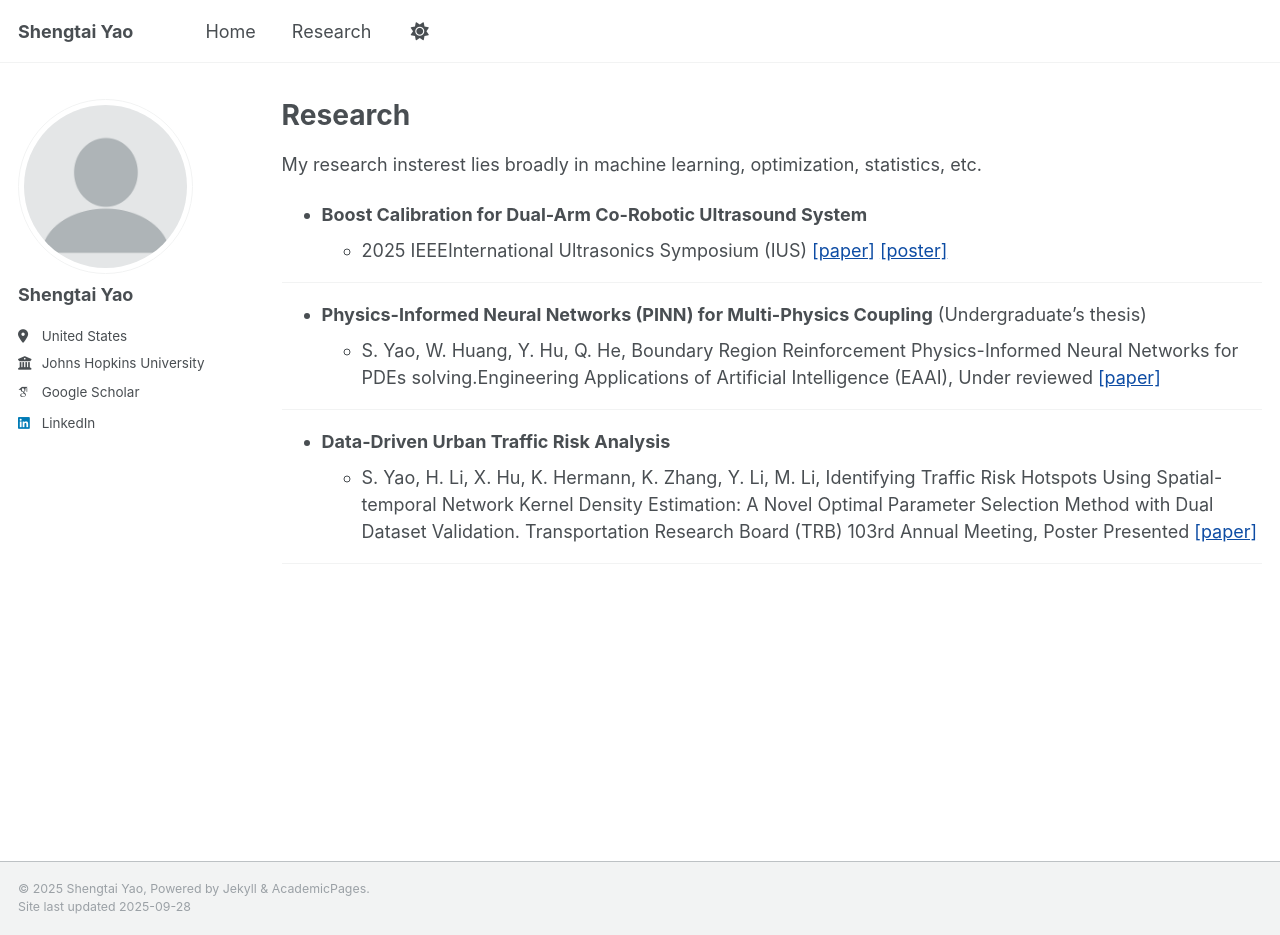
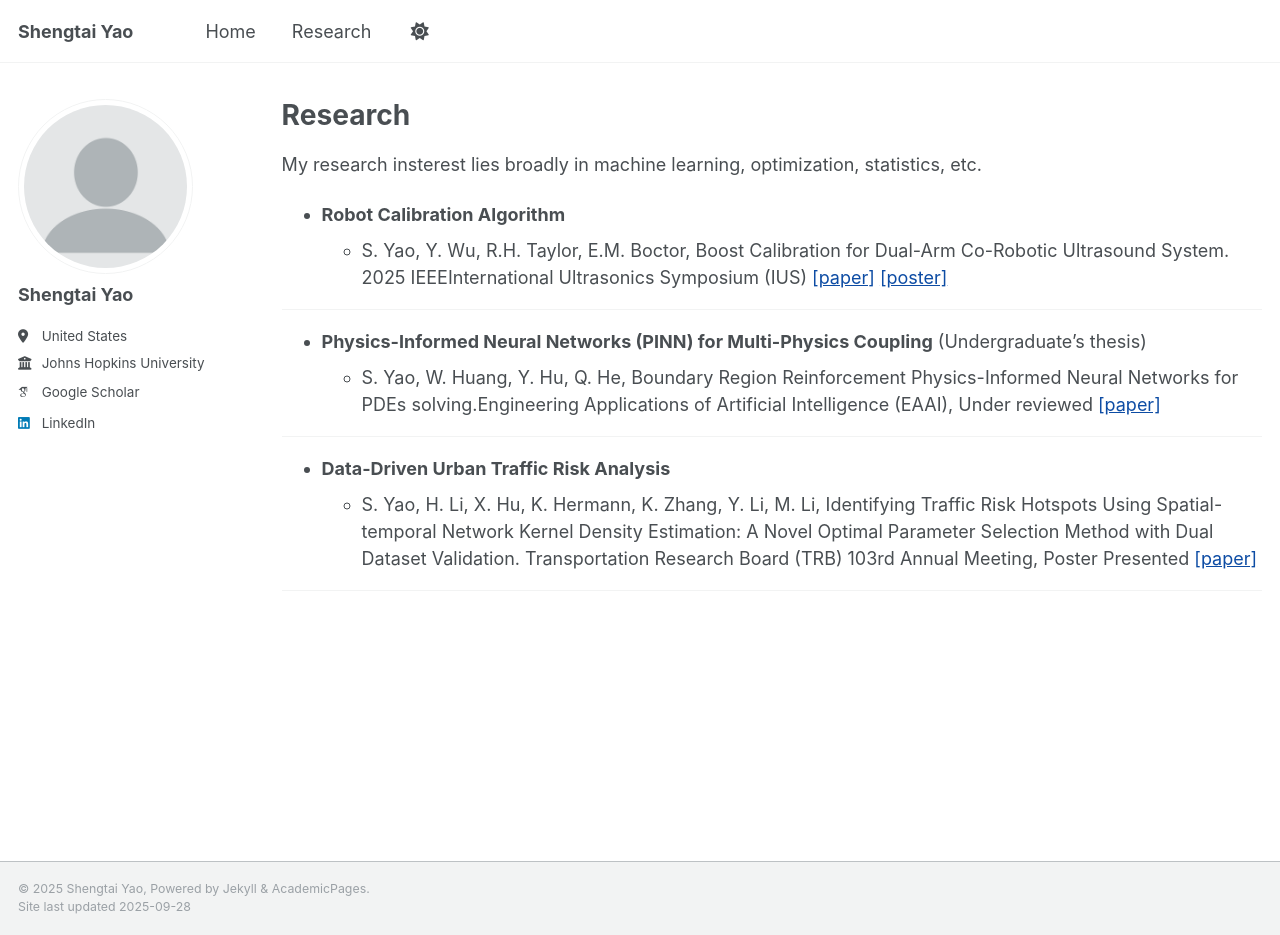
Before and after one commit to Yaoshengtai/Yaoshengtai.github.io, a Jekyll site: the page built from _pages/research.md, in a window 1280 px wide and 935 px high. Built offline with Jekyll 4.4.1, drawn with Linux system fonts in a browser that asks for light colours; some web fonts are replaced.

Commit message:
Update research.md

```diff
--- a/_pages/research.md
+++ b/_pages/research.md
@@ -8,8 +8,8 @@
 
 My research insterest lies broadly in machine learning, optimization, statistics, etc.
 
-- **Boost Calibration for Dual-Arm Co-Robotic Ultrasound System**
-  - 2025 IEEEInternational Ultrasonics Symposium (IUS)  [\[paper\]](/files/paper/Boost_Calibration_final.pdf) [\[poster\]](/files/poster/Poster_boost_cali.pdf)
+- **Robot Calibration Algorithm**
+  - S. Yao, Y. Wu, R.H. Taylor, E.M. Boctor, Boost Calibration for Dual-Arm Co-Robotic Ultrasound System. 2025 IEEEInternational Ultrasonics Symposium (IUS)  [\[paper\]](/files/paper/Boost_Calibration_final.pdf) [\[poster\]](/files/poster/Poster_boost_cali.pdf)
 
 ---
 
```
